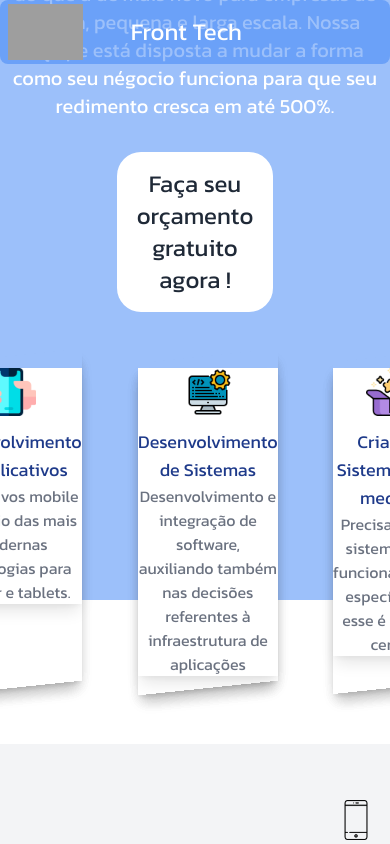
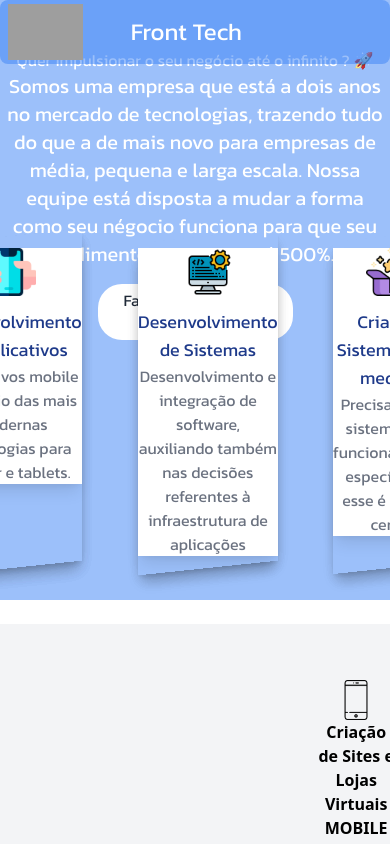
Before and after one commit to emanoel3578/portfolio-website, a Vue app: page / in a window 390 px wide. Shown: the top 844 px of the page. Built offline with nearby package versions, Linux system fonts and the light colour scheme; grey boxes are pictures that could not be loaded.

Commit message:
atulizado parte do header, commit antes das mudancas em servicos

```diff
--- a/src/components/Header.vue
+++ b/src/components/Header.vue
@@ -23,13 +23,12 @@
             </div>
         </div>
     </div>
-
-    <div class="md:flex md:px-40 md:pt-20 text-center items-end text-white justify-between font-kanit ">
-        <div class="md:w-2/4 slide-top">
+    <div class="md:flex md:px-40 md:pt-20 text-center text-white md:justify-between font-kanit">
+        <div class="md:w-2/4 relative top-12 md:slide-top">
             <p class="md:text-4xl sm:text-sm transition duration-500 ease-in-out transform hover:-translate-y-1 hover:scale-110">Quer impulsionar o seu negócio até o infinito ? 🚀</p>
             <p class="text-xl transition duration-500 ease-in-out transform hover:-translate-y-1 hover:scale-110">Somos uma empresa que está a dois anos no mercado de tecnologias, trazendo tudo do que a de mais novo para empresas de média, pequena e larga escala. Nossa equipe está disposta a mudar a forma como seu négocio funciona para que seu redimento cresca em até 500%.</p>
 
-            <p @click="closeOrcamento()" class="bg-white rounded-3xl text-gray-800 w-2/5 p-4 mx-auto my-0 text-2xl mt-8 cursor-pointer font-kanit transition duration-500 ease-in-out transform hover:-translate-y-1 hover:scale-110">Faça seu orçamento gratuito agora !</p>
+            <p @click="closeOrcamento()" class="bg-white rounded-3xl text-gray-800 w-1/2 lg:w-1/3 p-1 md:p-4 mx-auto my-0 md:text-2xl mt-4 md:mt-8 cursor-pointer font-kanit transition duration-500 ease-in-out transform hover:-translate-y-1 hover:scale-110">Faça seu orçamento gratuito agora !</p>
         </div>
 
         <div class="hidden md:block">
--- a/src/components/Navbar.vue
+++ b/src/components/Navbar.vue
@@ -1,6 +1,6 @@
 <template>
 
-    <div class="fixed opacity-50 h-16 bg-blue-500 w-full rounded-lg border-blue z-10">
+    <div class="fixed opacity-50 h-16 bg-blue-500 w-screen md:w-full rounded-lg border-blue z-10">
     </div>
 
     <div class="fixed flex justify-between md:w-full items-center text-white text-xl z-10 font-kanit">
```
